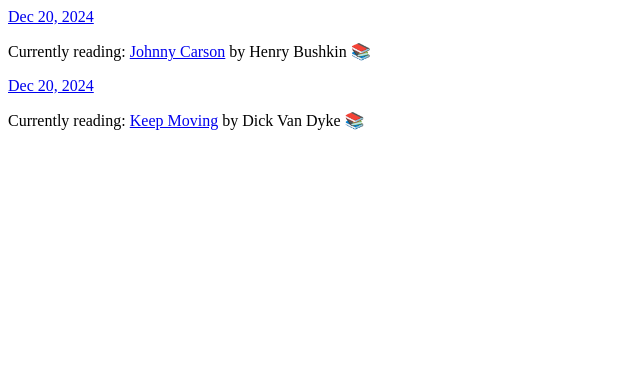
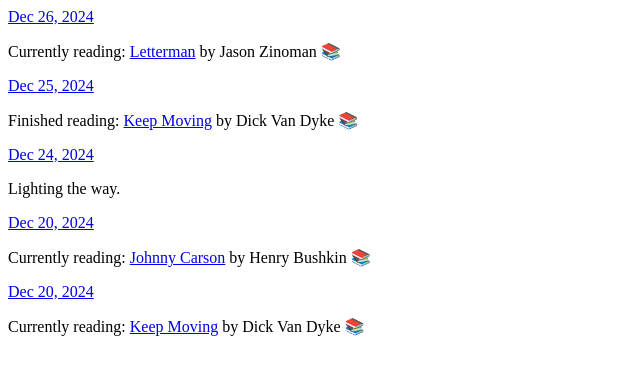
Before and after one commit to michaeljamesdunn/dunn.micro.blog, a plain HTML site: page index.html in a window 1280 px wide. Shown: the whole page, without its empty margins (0-640 px from the left). Drawn offline with Linux system fonts and the light colour scheme.

Commit message:
Archiving from Micro.blog.

```diff
--- a/index.html
+++ b/index.html
@@ -21,6 +21,40 @@
 <div class="h-feed">
 
 
+
+	  <div class="h-entry">
+
+
+		<a href="https://mikedunn.blog/2024/12/26/currently-reading-letterman-by-jason/" class="u-url"><time class="dt-published" datetime="2024-12-26 20:46:14 -0500">Dec 26, 2024</time></a>
+
+		<div class="e-content">
+			 <p>Currently reading: <a href="https://micro.blog/books/9780062377241">Letterman</a> by Jason Zinoman 📚</p>
+
+		</div>
+	  </div>
+
+	  <div class="h-entry">
+
+
+		<a href="https://mikedunn.blog/2024/12/25/finished-reading-keep-moving-by/" class="u-url"><time class="dt-published" datetime="2024-12-25 06:54:37 -0500">Dec 25, 2024</time></a>
+
+		<div class="e-content">
+			 <p>Finished reading: <a href="https://micro.blog/books/9781602862975">Keep Moving</a> by Dick Van Dyke 📚</p>
+
+		</div>
+	  </div>
+
+	  <div class="h-entry">
+
+
+		<a href="https://mikedunn.blog/2024/12/24/lighting-the-way/" class="u-url"><time class="dt-published" datetime="2024-12-24 18:22:40 -0500">Dec 24, 2024</time></a>
+
+		<div class="e-content">
+			 <p>Lighting the way.</p>
+<!-- raw HTML omitted -->
+
+		</div>
+	  </div>
 
 	  <div class="h-entry">
 
```
